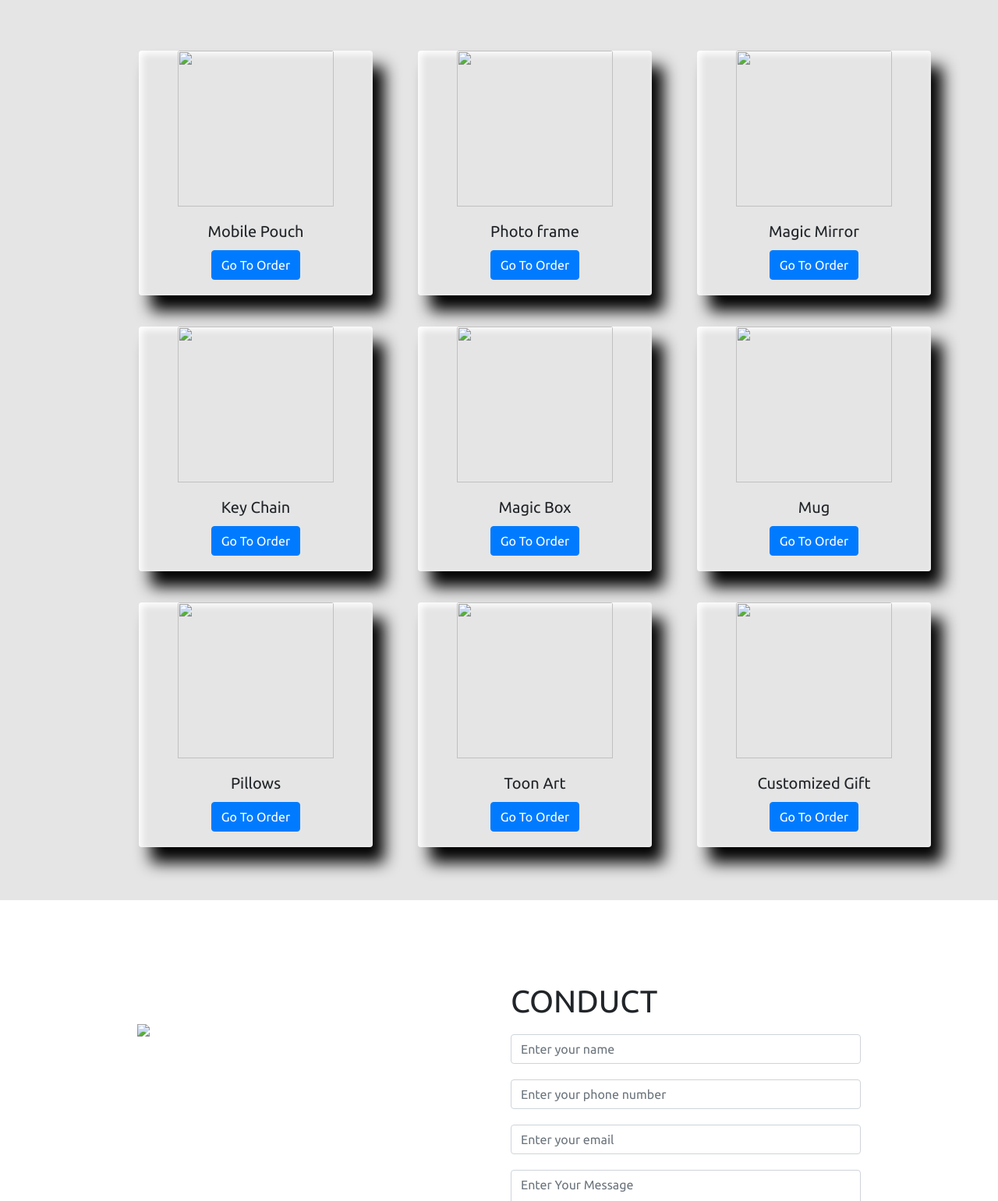
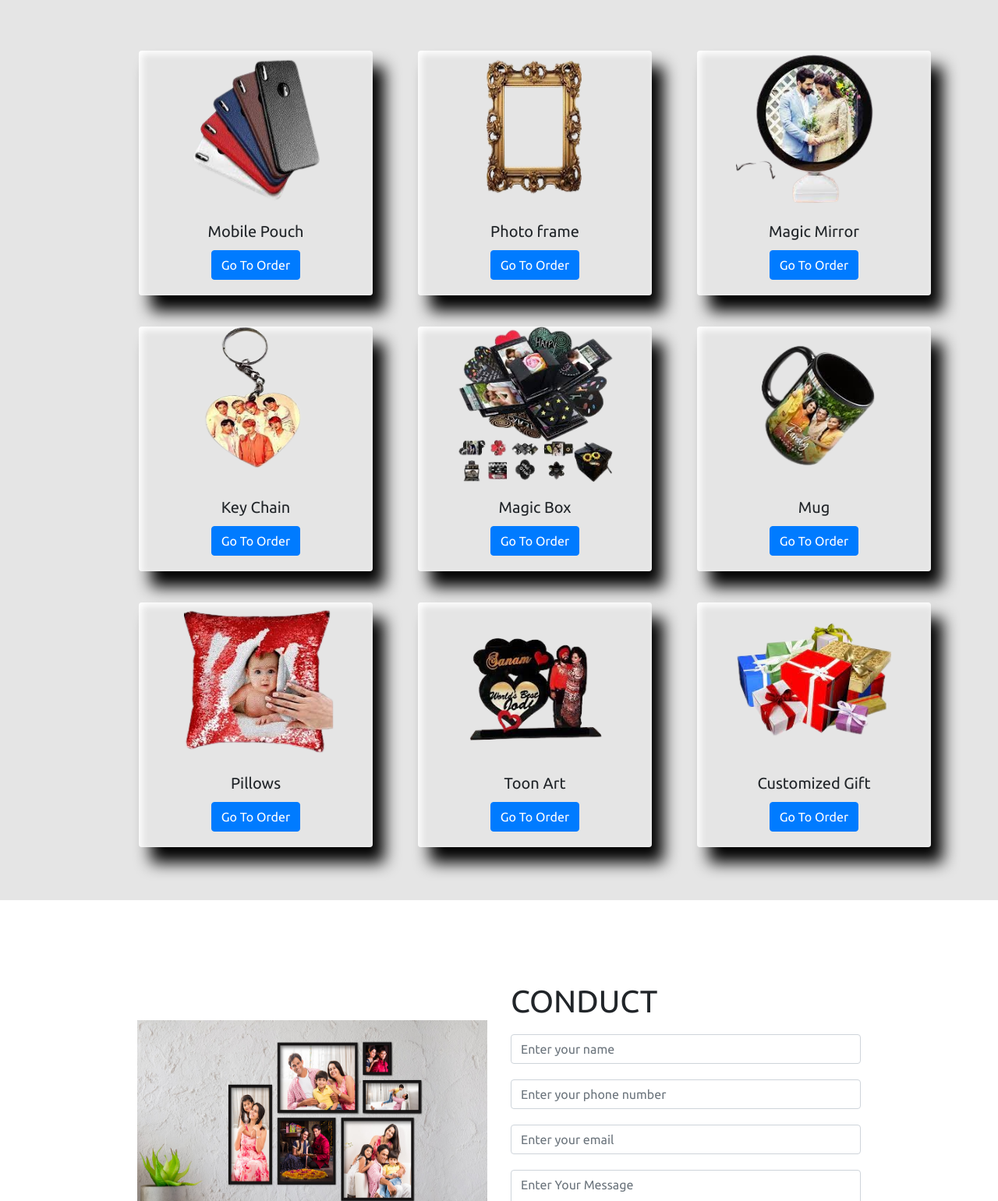
Before and after one commit to saravana-ar/mrgift, a plain HTML site: page index.htm in a window 1280 px wide. Shown: the part 1919-3460 px from the top of the page at 78% size. Drawn offline with nearby package versions, Linux system fonts and the light colour scheme; files that its build step writes are made by us from their sources; a script that the page names is missing.

Commit message:
Add files via upload

```diff
--- a/index.htm
+++ b/index.htm
@@ -4,7 +4,7 @@
     <meta charset="UTF-8">
     <meta name="viewport" content="width=device-width, initial-scale=1.0">
     <title>MR gift shop</title>
-    <link rel="stylesheet" href="css/style.css">
+    <link rel="stylesheet" href="style.css">
     <link rel="stylesheet" href="https://cdn.jsdelivr.net/npm/bootstrap-icons@1.11.2/font/bootstrap-icons.min.css">
     <link href="https://cdn.jsdelivr.net/npm/bootstrap@5.3.2/dist/css/bootstrap.min.css" rel="stylesheet" integrity="sha384-T3c6CoIi6uLrA9TneNEoa7RxnatzjcDSCmG1MXxSR1GAsXEV/Dwwykc2MPK8M2HN" crossorigin="anonymous">
     <link href="https://maxcdn.bootstrapcdn.com/bootstrap/4.5.2/css/bootstrap.min.css" rel="stylesheet">
@@ -59,7 +59,7 @@
     <div class="container-fluid">
         <div class="row">
             <div class="col-lg-6 col-md-6 col-12 my-5 pt-5">
-                <img src="/img/del img.png" class="img-fluid">
+                <img src="del img.png" class="img-fluid">
             </div>
             <div class="col-lg-6 col-md-6 col-12 my-5 pt-5">
                 <h1>About Us</h1>
@@ -75,7 +75,7 @@
       <div class="row">
         <div class="col-lg-4 col-md-4 col-12">
           <div class="card">
-            <img src="/img/pouch.png" class="card-img-top">
+            <img src="pouch.png" class="card-img-top">
             <div class="card-body text-center">
               <h5 class="card-title">Mobile Pouch</h5>
               <a href="order.html" class="btn btn-primary">Go To Order</a>
@@ -84,7 +84,7 @@
         </div>
         <div class="col-lg-4 col-md-4 col-12">
           <div class="card">
-            <img src="/img/photo frame.png" class="card-img-top">
+            <img src="photo frame.png" class="card-img-top">
             <div class="card-body text-center">
               <h5 class="card-title">Photo frame</h5>
               <a href="order.html" class="btn btn-primary">Go To Order</a>
@@ -93,7 +93,7 @@
         </div>
         <div class="col-lg-4 col-md-4 col-12">
           <div class="card">
-            <img src="/img/mirror.png" class="card-img-top">
+            <img src="mirror.png" class="card-img-top">
             <div class="card-body text-center">
               <h5 class="card-title">Magic Mirror</h5>
               <a href="order.html" class="btn btn-primary">Go To Order</a>
@@ -102,7 +102,7 @@
         </div>
         <div class="col-lg-4 col-md-4 col-12">
           <div class="card">
-            <img src="/img/key chain.png" class="card-img-top">
+            <img src="key chain.png" class="card-img-top">
             <div class="card-body text-center">
               <h5 class="card-title">Key Chain</h5>
               <a href="order.html" class="btn btn-primary">Go To Order</a>
@@ -111,7 +111,7 @@
         </div>
         <div class="col-lg-4 col-md-4 col-12">
           <div class="card">
-            <img src="/img/magic box.png" class="card-img-top">
+            <img src="magic box.png" class="card-img-top">
             <div class="card-body text-center">
               <h5 class="card-title">Magic Box</h5>
               <a href="order.html" class="btn btn-primary">Go To Order</a>
@@ -120,7 +120,7 @@
         </div>
         <div class="col-lg-4 col-md-4 col-12">
           <div class="card">
-            <img src="/img/mug.png" class="card-img-top">
+            <img src="mug.png" class="card-img-top">
             <div class="card-body text-center">
               <h5 class="card-title">Mug</h5>
               <a href="order.html" class="btn btn-primary">Go To Order</a>
@@ -129,7 +129,7 @@
         </div>
         <div class="col-lg-4 col-md-4 col-12">
           <div class="card">
-            <img src="/img/pillow.png" class="card-img-top">
+            <img src="pillow.png" class="card-img-top">
             <div class="card-body text-center">
               <h5 class="card-title">Pillows</h5>
               <a href="order.html" class="btn btn-primary">Go To Order</a>
@@ -138,7 +138,7 @@
         </div>
         <div class="col-lg-4 col-md-4 col-12">
           <div class="card">
-            <img src="/img/toon art.png" class="card-img-top">
+            <img src="toon art.png" class="card-img-top">
             <div class="card-body text-center">
               <h5 class="card-title">Toon Art</h5>
               <a href="order.html" class="btn btn-primary">Go To Order</a>
@@ -147,7 +147,7 @@
         </div>
         <div class="col-lg-4 col-md-4 col-12">
           <div class="card">
-            <img src="/img/cuss.png" class="card-img-top">
+            <img src="cuss.png" class="card-img-top">
             <div class="card-body text-center">
               <h5 class="card-title">Customized Gift</h5>
               <a href="order.html" class="btn btn-primary">Go To Order</a>
@@ -162,7 +162,7 @@
         <div class="container box p-5">
           <div class="row">
             <div class="col-lg-6 col-md-6 col-12 my-5 pt-5">
-                <img src="/img/fr.png" class="img-fluid">
+                <img src="fr.png" class="img-fluid">
             </div>
             <div class="col-lg-6 col-md-6 col-12 pt-5">
                 <h1>CONDUCT</h1>
```
Also changed, not shown: order.html (+11 -11 lines).
